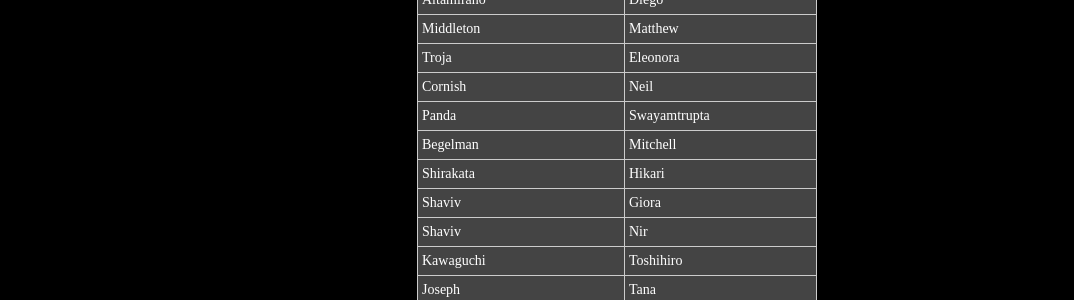
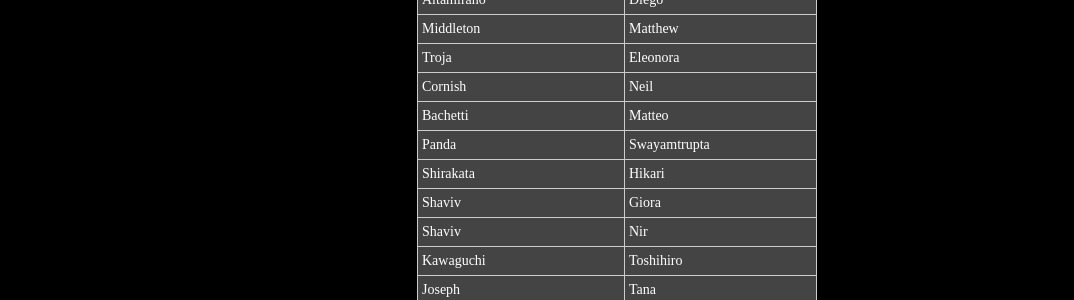
Before and after one commit to breakingthelimits/supereddington2018, a Jekyll site: the page built from registered/index.html, in a window 1280 px wide and 900 px high. Shown: the part 370-670 px from the top of the window, without its empty margins (38-1112 px from the left). Built offline with Jekyll 4.4.1, drawn with Linux system fonts in a browser that asks for light colours.

Commit message:
Update index.html

```diff
--- a/registered/index.html
+++ b/registered/index.html
@@ -34,8 +34,8 @@ title: Registered partecipants
 	 <tr><td>Middleton</td><td>Matthew</td></tr>
 	 <tr><td>Troja</td><td>Eleonora</td></tr>
 	 <tr><td>Cornish</td><td>Neil</td></tr>
+	 <tr><td>Bachetti</td><td>Matteo</td></tr>
 	 <tr><td>Panda</td><td>Swayamtrupta</td></tr>
-	 <tr><td>Begelman</td><td>Mitchell</td></tr>
 	 <tr><td>Shirakata</td><td>Hikari</td></tr>
 	 <tr><td>Shaviv</td><td>Giora</td></tr>
 	 <tr><td>Shaviv</td><td>Nir</td></tr>
```
